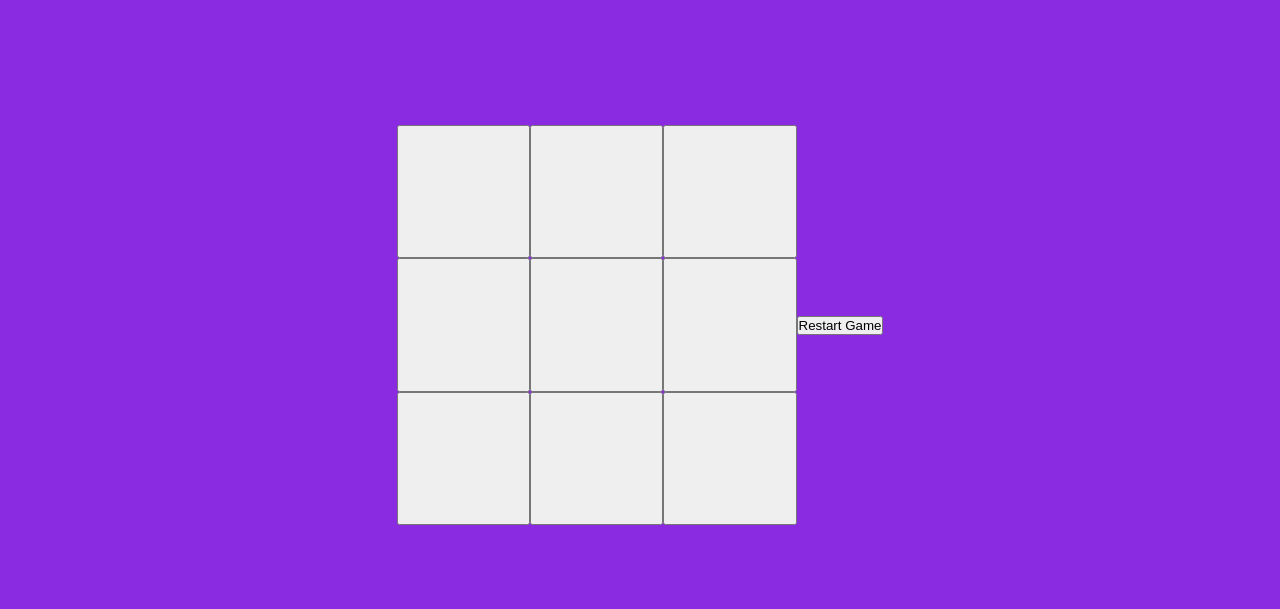
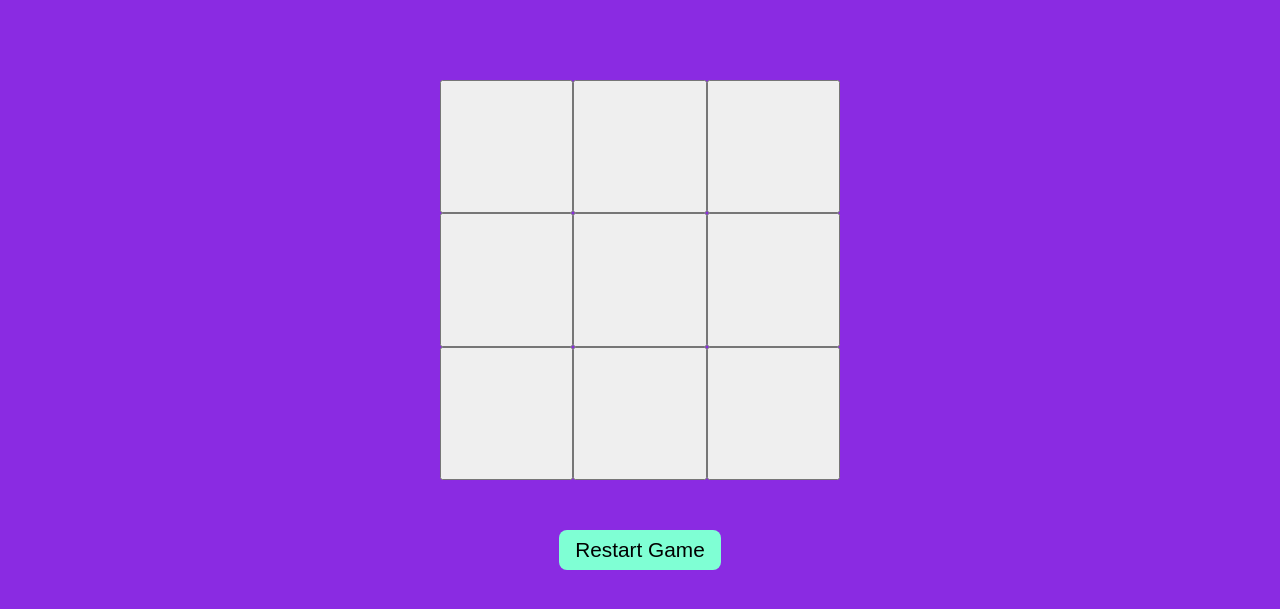
Before and after one commit to Asatyam/TicTacToeGame, a website: page index.html in a window 1280 px wide. Both pictures are taken after a click on the button "Restart Game". Shown: the part 145-754 px from the top of the page. Drawn offline with Linux system fonts and the light colour scheme.

Commit message:
Update the content of result section based on final result

```diff
--- a/script.js
+++ b/script.js
@@ -17,9 +17,12 @@ const gameBoard = (() => {
     if (turnPara) {
       if (!marker) {
         turnPara.textContent = 'The game ends in a draw';
+        document.querySelector('.result').classList.add('draw');
       } else if (winner) {
         turnPara.textContent = `Player ${marker} is the winner`;
+        document.querySelector('.result').classList.add('winner');
       } else {
+        document.querySelector('.result').classList.remove('winner', 'draw');
         turnPara.textContent = `Player ${marker}'s Turn`;
       }
       return;
@@ -66,8 +69,8 @@ const gameBoard = (() => {
 const Game = (() => {
   let count;
   const board = [];
-  let winner = '';
-  let isDraw = '';
+  let winner;
+  let isDraw;
 
   const createLayout = () => {
     gameBoard.displayHeading();
@@ -77,6 +80,8 @@ const Game = (() => {
   };
   const initialiseBoard = () => {
     count = 0;
+    winner = '';
+    isDraw = '';
     for (let i = 0; i < 9; i++) {
       board[i] = undefined;
     }
@@ -166,9 +171,6 @@ const Game = (() => {
   };
   const resetGame = () => {
     initialiseBoard();
-    count = 0;
-    winner = '';
-    isDraw = '';
     const cells = document.querySelectorAll('.board>button');
     cells.forEach((btn) => {
       // eslint-disable-next-line no-param-reassign
--- a/style.css
+++ b/style.css
@@ -31,6 +31,7 @@
 .content{
     background-color: blueviolet;
     display: flex;
+    flex-direction: column;
     justify-content: center;
     align-items: center;
 }
@@ -45,3 +46,27 @@
 .board>button{
     font-size:5rem;
 }
+.board>button:hover{
+    background-color: antiquewhite;
+}
+
+.restart{
+    margin-top: 50px;
+    padding: 8px 16px;
+    border-radius: 8px;
+    border: none;
+    background-color: aquamarine;
+    font-size:1.3rem;
+    transition: 0.1s;
+}
+.restart:hover{
+    background-color: coral;
+    color:white;
+}
+.winner{
+    background-color: green;
+    color:white;
+}
+.draw{
+    background-color: yellow;
+}
```
